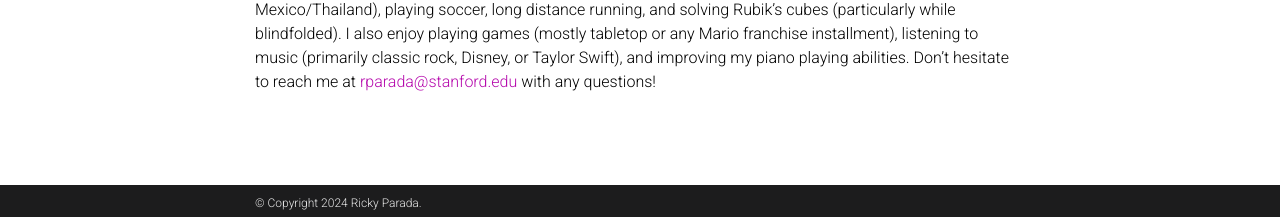
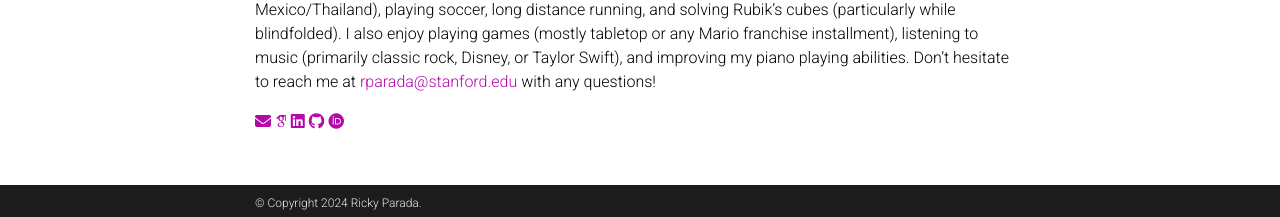
Before and after one commit to rickyparada/rickyparada.github.io, a Jekyll site: the page built from index.md, in a window 1280 px wide and 1261 px high. Shown: the part 1041-1258 px from the top of the window. Built offline with Jekyll 4.4.1, drawn with Linux system fonts in a browser that asks for light colours; some web fonts are replaced; comment, search, counter and statistics services are not loaded; a style sheet for code colours, icons or effects is not loaded.

Commit message:
fix socials

```diff
--- a/index.md
+++ b/index.md
@@ -16,3 +15,9 @@
 I'm currently working at [Mabuchi Lab](https://mabuchilab.org/) on quantum state propogation modeling in open networks using SLH. Last summer, I worked on quantum transduction research at [Painter Lab](https://painterlab.caltech.edu/) through Caltech SURF, designing a qubit module for high fidelity state transfer from optomechanical transducers. I've previously classified birefringent materials using optics-trained Neural Networks (NNs) at [Herrera Lab](https://fherreralab.com/), obtained correction curves for cuprate superconductors at [Shen Laboratory](https://arpes.stanford.edu), and designed real-world environments using Machine Learning (ML) at Autonomous UAV company [Beyond Vision](https://beyond-vision.pt/). Check out my [research](https://rickyparada.github.io/research) page for more information.
 
 I am a proud Angeleno hailing from Glendale, California. I love travel (especially visiting family in Mexico/Thailand), playing soccer, long distance running, and solving Rubik's cubes (particularly while blindfolded). I also enjoy playing games (mostly tabletop or any Mario franchise installment), listening to music (primarily classic rock, Disney, or Taylor Swift), and improving my piano playing abilities. Don't hesitate to reach me at [rparada@stanford.edu](mailto:rparada@stanford.edu) with any questions!
+
+<a href="mailto:rparada@stanford.edu" title="email"><i class="fa-solid fa-envelope"></i></a>
+<a href="https://scholar.google.com/citations?user=j7NyAisAAAAJ&hl" title="Google Scholar"><i class="ai ai-google-scholar"></i></a>
+<a href="https://www.linkedin.com/in/rickyparada" title="LinkedIn"><i class="fa-brands fa-linkedin"></i></a>
+<a href="https://github.com/rickyparada6" title="GitHub"><i class="fa-brands fa-github"></i></a>
+<a href="https://orcid.org/0000-0003-2264-1100" title="ORCID"><i class="ai ai-orcid"></i></a>
```
Also changed, not shown: other parts of index.md (+0 -1 lines).
